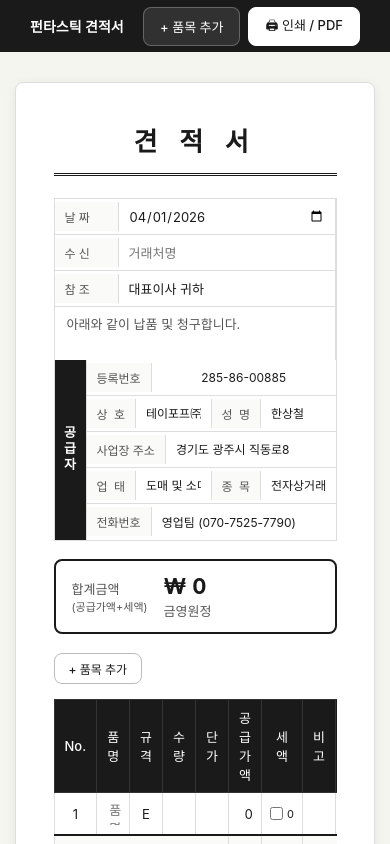
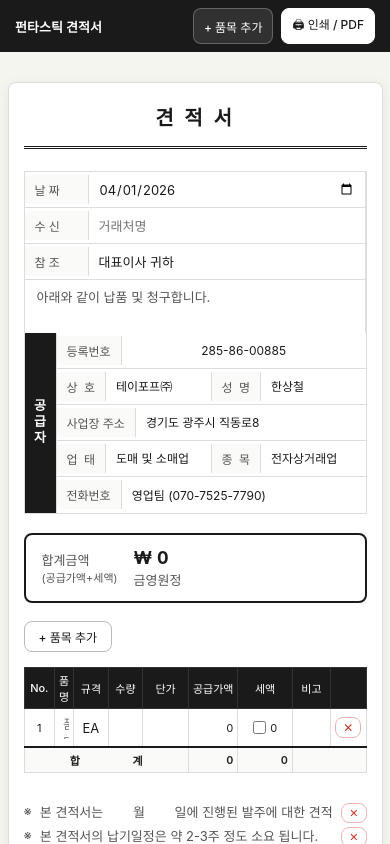
Before and after one commit to gihoan1209-lgtm/funtastic-quote, a Next.js app: page / in a window 390 px wide. Shown: the top 844 px of the page. Built offline with nearby package versions, Linux system fonts and the light colour scheme.

Commit message:
Update globals.css

```diff
--- a/app/globals.css
+++ b/app/globals.css
@@ -213,6 +213,18 @@ body {
 .btn-del { color: #c0392b; border-color: #e8b4b4; }
 .btn-del:hover { background: #fdf0f0; }
 
+@media (max-width: 640px) {
+  .page { padding: 0 0.5rem 3rem; }
+  .quote-paper { padding: 1.25rem 1rem; }
+  .quote-title { font-size: 20px; letter-spacing: 0.15em; }
+  .toolbar { padding: 0 1rem; }
+  .toolbar-logo { font-size: 13px; }
+  .btn { padding: 6px 10px; font-size: 12px; }
+  .total-amount { font-size: 18px; }
+  .items-table { font-size: 11px; }
+  .items-table th, .items-table td { padding: 4px 4px; }
+}
+
 @media print {
   @page { margin: 1cm; size: A4; }
   .toolbar, .action-row, .btn-add-row, .btn-del, .no-print { display: none !important; }
```
